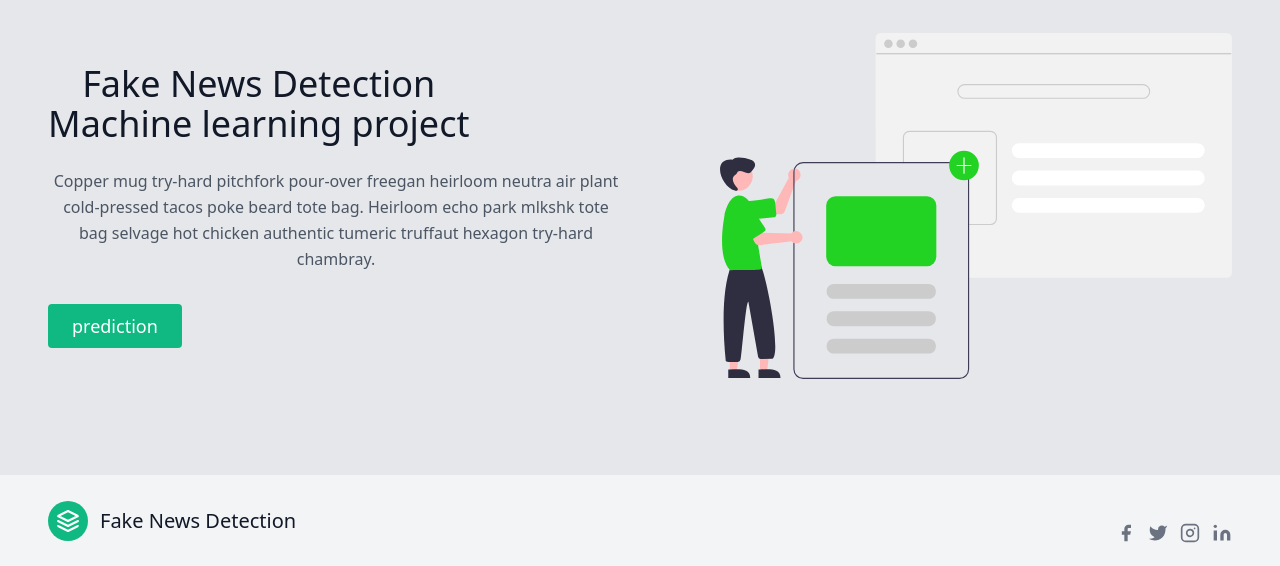
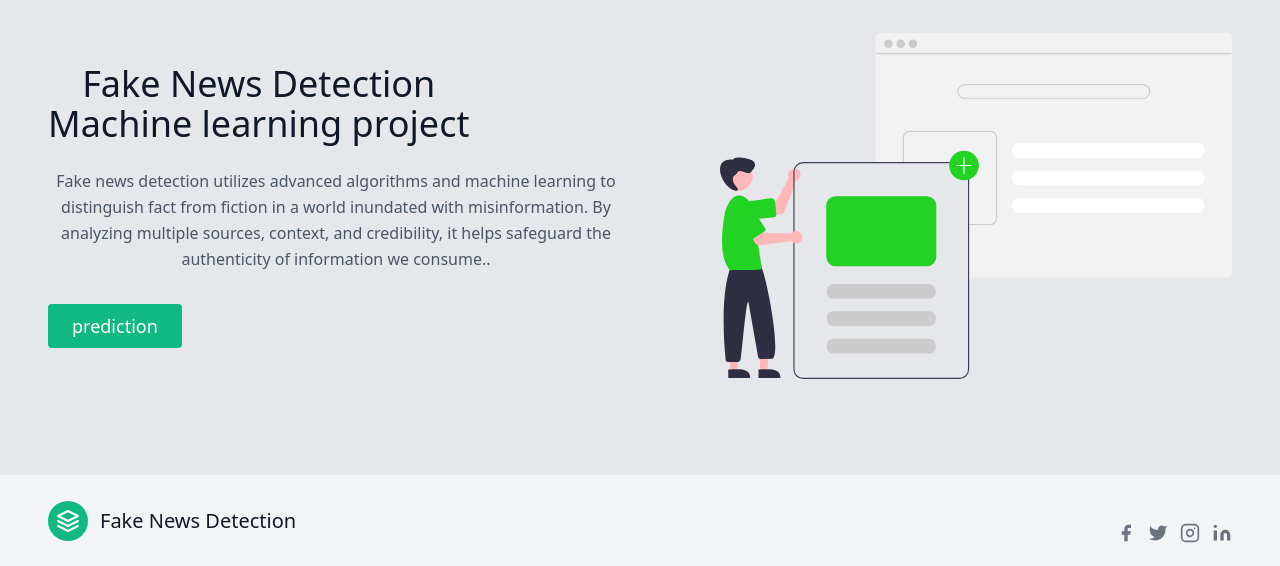
Before and after one commit to itsshashankr14/FAKE_NEWS_, a Python web app: template templates/index.html in a window 1280 px wide. Shown: the part 128-694 px from the top of the page. Run offline with Jinja, Linux system fonts and the light colour scheme; the template is opened without the code that fills it, so the values that code supplies are empty.

Commit message:
Update index.html

```diff
--- a/templates/index.html
+++ b/templates/index.html
@@ -34,7 +34,7 @@
             <h1 class="title-font sm:text-4xl text-3xl mb-4 font-medium text-gray-900">Fake News Detection
               <br class="hidden lg:inline-block">Machine learning project
             </h1>
-            <p class="mb-8 leading-relaxed">Copper mug try-hard pitchfork pour-over freegan heirloom neutra air plant cold-pressed tacos poke beard tote bag. Heirloom echo park mlkshk tote bag selvage hot chicken authentic tumeric truffaut hexagon try-hard chambray.</p>
+            <p class="mb-8 leading-relaxed">Fake news detection utilizes advanced algorithms and machine learning to distinguish fact from fiction in a world inundated with misinformation. By analyzing multiple sources, context, and credibility, it helps safeguard the authenticity of information we consume..</p>
             <div class="flex justify-center">
               <a href="/prediction"><button class="inline-flex text-white bg-green-500 border-0 py-2 px-6 focus:outline-none hover:bg-green-600 rounded text-lg">prediction</button></a>
 
```
